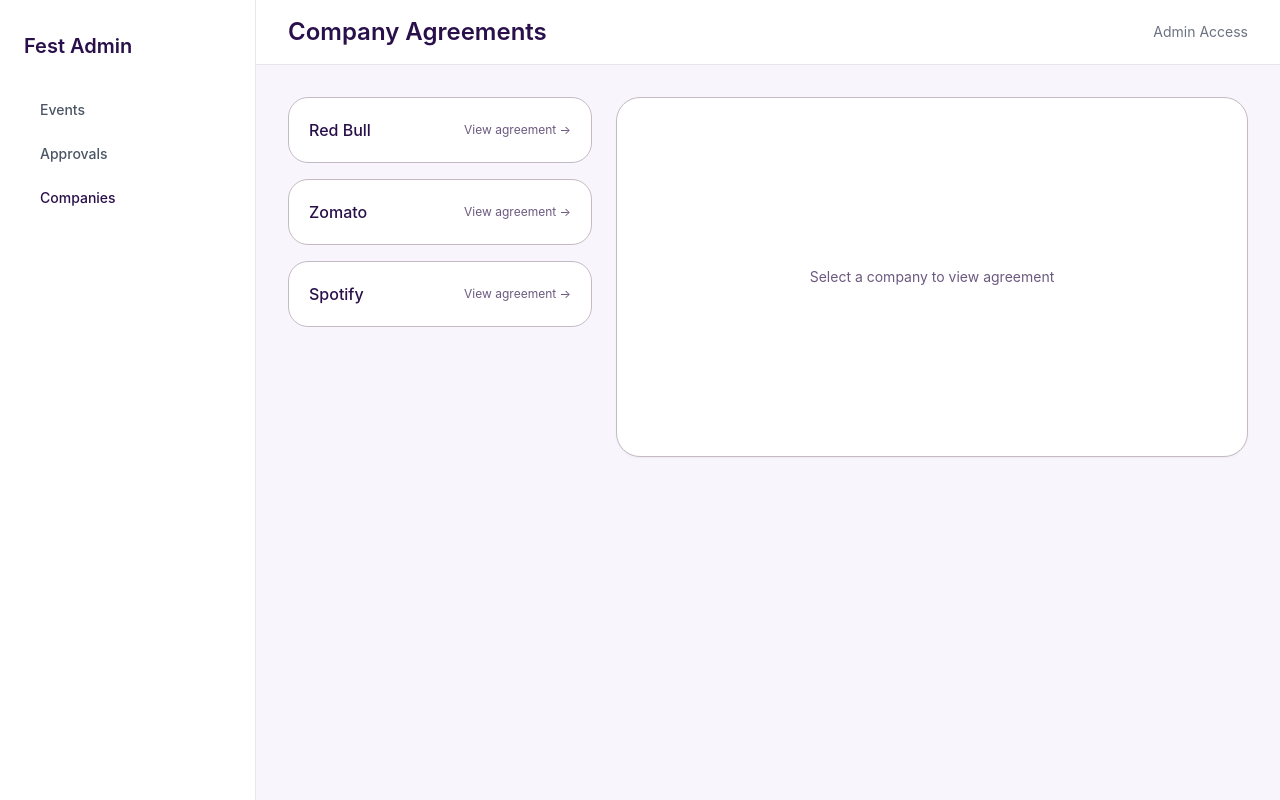
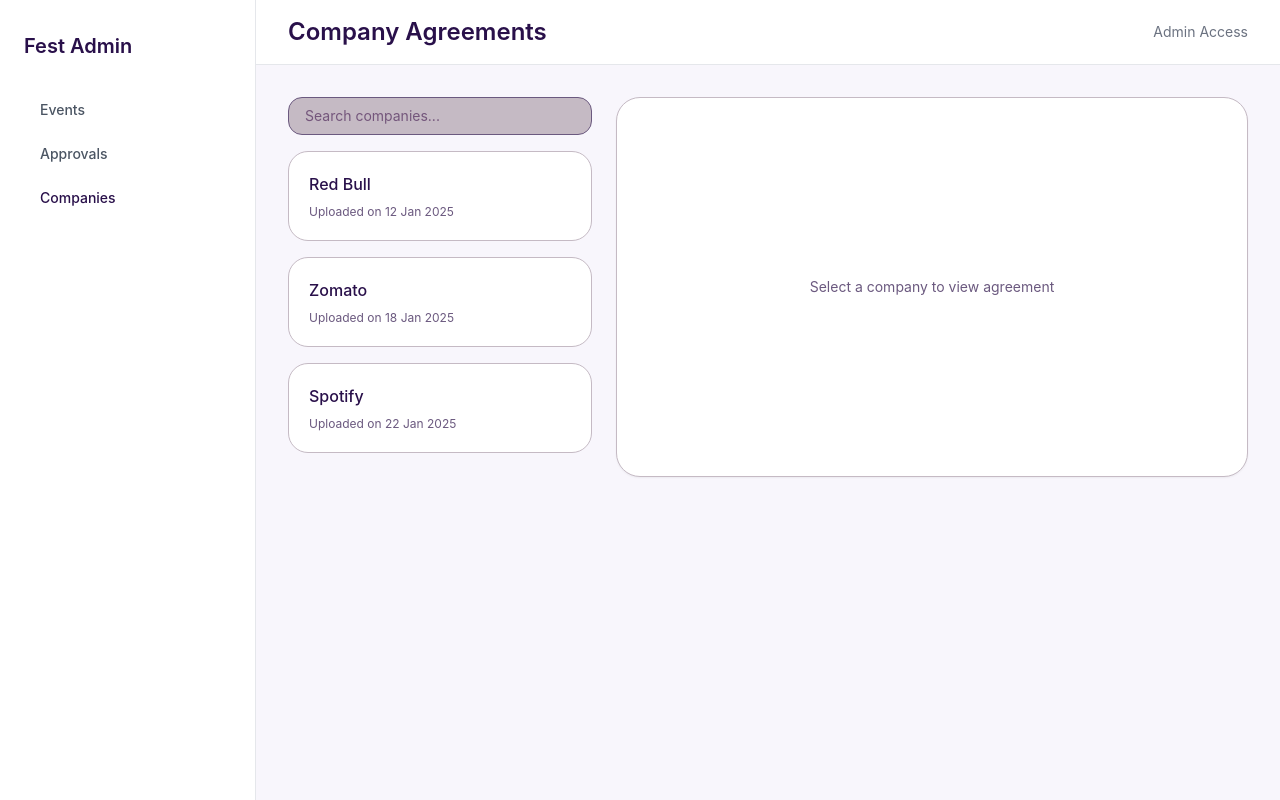
Before and after one commit to anvishah1/FesTicket, a Next.js app in the folder frontend/: page /admin in a window 1280 px wide. Both pictures are taken after a click on the button "Companies". Built offline with nearby package versions, Linux system fonts and the light colour scheme; no server answers.

Commit message:
admin page added

```diff
--- a/frontend/components/admin/Companies.tsx
+++ b/frontend/components/admin/Companies.tsx
@@ -5,84 +5,174 @@
 interface Company {
   id: number;
   name: string;
-  agreementImage: string;
+  agreementUrl: string;
+  uploadedAt: string;
+  verified: boolean;
+  type: "image" | "pdf";
 }
 
 const companies: Company[] = [
   {
     id: 1,
     name: "Red Bull",
-    agreementImage: "/agreements/redbull.png",
+    agreementUrl: "/agreements/redbull.png",
+    uploadedAt: "12 Jan 2025",
+    verified: true,
+    type: "image",
   },
   {
     id: 2,
     name: "Zomato",
-    agreementImage: "/agreements/zomato.png",
+    agreementUrl: "/agreements/zomato.pdf",
+    uploadedAt: "18 Jan 2025",
+    verified: false,
+    type: "pdf",
   },
   {
     id: 3,
     name: "Spotify",
-    agreementImage: "/agreements/spotify.png",
+    agreementUrl: "/agreements/spotify.png",
+    uploadedAt: "22 Jan 2025",
+    verified: true,
+    type: "image",
   },
 ];
 
 export default function Companies() {
-  const [selectedCompany, setSelectedCompany] = useState<Company | null>(null);
+  const [selected, setSelected] = useState<Company | null>(null);
+  const [search, setSearch] = useState("");
+  const [zoom, setZoom] = useState(false);
+
+  const filtered = companies.filter((c) =>
+    c.name.toLowerCase().includes(search.toLowerCase())
+  );
 
   return (
+    <>
       <div className="grid grid-cols-1 lg:grid-cols-3 gap-6">
-      {/* Company List */}
+        {/* LEFT: Company List */}
         <div className="space-y-4">
-        {companies.map((company) => (
+          <div className="relative">
+            <input
+              placeholder="Search companies..."
+              value={search}
+              onChange={(e) => setSearch(e.target.value)}
+              className="w-full px-4 py-2 pr-10 rounded-lg border border-[#C5BAC4] bg-white text-sm focus:outline-none focus:ring-2 focus:ring-[#522C5D]/30"
+            />
+
+            {search && (
+              <button
+                onClick={() => setSearch("")}
+                className="absolute right-3 top-1/2 -translate-y-1/2 text-[#6B597F] hover:text-[#29104A] text-sm"
+                aria-label="Clear search"
+              >
+                ✕
+              </button>
+            )}
+          </div>
+
+
+          {filtered.length === 0 && (
+            <p className="text-sm text-[#6B597F] text-center py-6">
+              No companies found
+            </p>
+          )}
+
+          {filtered.map((company) => (
             <button
               key={company.id}
-            onClick={() => setSelectedCompany(company)}
+              onClick={() => setSelected(company)}
               className={`w-full text-left rounded-xl border transition-all p-5
                 ${
-                selectedCompany?.id === company.id
+                  selected?.id === company.id
                     ? "border-[#522C5D] bg-[#522C5D]/5 shadow-sm"
-                  : "border-[#C5BAC4] bg-white hover:shadow-sm hover:border-[#522C5D]/50"
+                    : "border-[#C5BAC4] bg-white hover:border-[#522C5D]/50 hover:shadow-sm"
                 }`}
             >
-            <div className="flex items-center justify-between">
+              <div className="flex items-center justify-between mb-2">
                 <span className="font-medium text-[#29104A]">
                   {company.name}
                 </span>
-              <span className="text-xs text-[#6B597F]">
-                View agreement →
-              </span>
               </div>
+
+              <p className="text-xs text-[#6B597F]">
+                Uploaded on {company.uploadedAt}
+              </p>
             </button>
           ))}
         </div>
 
-      {/* Agreement Preview */}
-      <div className="lg:col-span-2 bg-white rounded-2xl border border-[#C5BAC4] p-6 flex items-center justify-center min-h-[360px] shadow-sm">
-        {selectedCompany ? (
+        {/* RIGHT: Agreement Preview */}
+        <div className="lg:col-span-2 bg-white rounded-2xl border border-[#C5BAC4] p-6 min-h-[380px] shadow-sm flex items-center justify-center">
+          {selected ? (
             <div className="w-full h-full flex flex-col">
-            <div className="mb-4 flex items-center justify-between">
+              <div className="flex items-center justify-between mb-4">
+                <div>
                   <h3 className="font-semibold text-[#29104A]">
-                {selectedCompany.name} Agreement
+                    {selected.name} Agreement
                   </h3>
-              <span className="text-xs text-[#6B597F]">
-                Uploaded document
-              </span>
+                  <p className="text-xs text-[#6B597F]">
+                    {selected.type === "pdf"
+                      ? "PDF document"
+                      : "Image document"}
+                  </p>
                 </div>
 
-            <div className="flex-1 rounded-xl border overflow-hidden bg-[#fdfdff]">
+                <button
+                  onClick={() => setZoom(true)}
+                  className="text-sm text-[#522C5D] hover:underline"
+                >
+                  Zoom
+                </button>
+              </div>
+
+              <div className="flex-1 rounded-xl border overflow-hidden bg-[#fdfdff] flex items-center justify-center">
+                {selected.type === "image" ? (
                   <img
-                src={selectedCompany.agreementImage}
-                alt="Agreement document"
-                className="w-full h-full object-contain"
+                    src={selected.agreementUrl}
+                    className="max-h-full object-contain"
                   />
+                ) : (
+                  <iframe
+                    src={selected.agreementUrl}
+                    className="w-full h-full"
+                  />
+                )}
               </div>
             </div>
           ) : (
-          <div className="text-center text-[#6B597F]">
-            <p className="text-sm">Select a company to view agreement</p>
-          </div>
+            <p className="text-sm text-[#6B597F]">
+              Select a company to view agreement
+            </p>
           )}
         </div>
       </div>
+
+      {/* ZOOM MODAL */}
+      {zoom && selected && (
+        <div className="fixed inset-0 z-50 bg-black/60 flex items-center justify-center">
+          <div className="bg-white rounded-xl w-[90%] h-[90%] p-4 relative">
+            <button
+              onClick={() => setZoom(false)}
+              className="absolute top-3 right-3 text-sm text-[#522C5D]"
+            >
+              ✕ Close
+            </button>
+
+            {selected.type === "image" ? (
+              <img
+                src={selected.agreementUrl}
+                className="w-full h-full object-contain"
+              />
+            ) : (
+              <iframe
+                src={selected.agreementUrl}
+                className="w-full h-full"
+              />
+            )}
+          </div>
+        </div>
+      )}
+    </>
   );
 }
```
Lines whose indentation alone changed are shown as unchanged.
